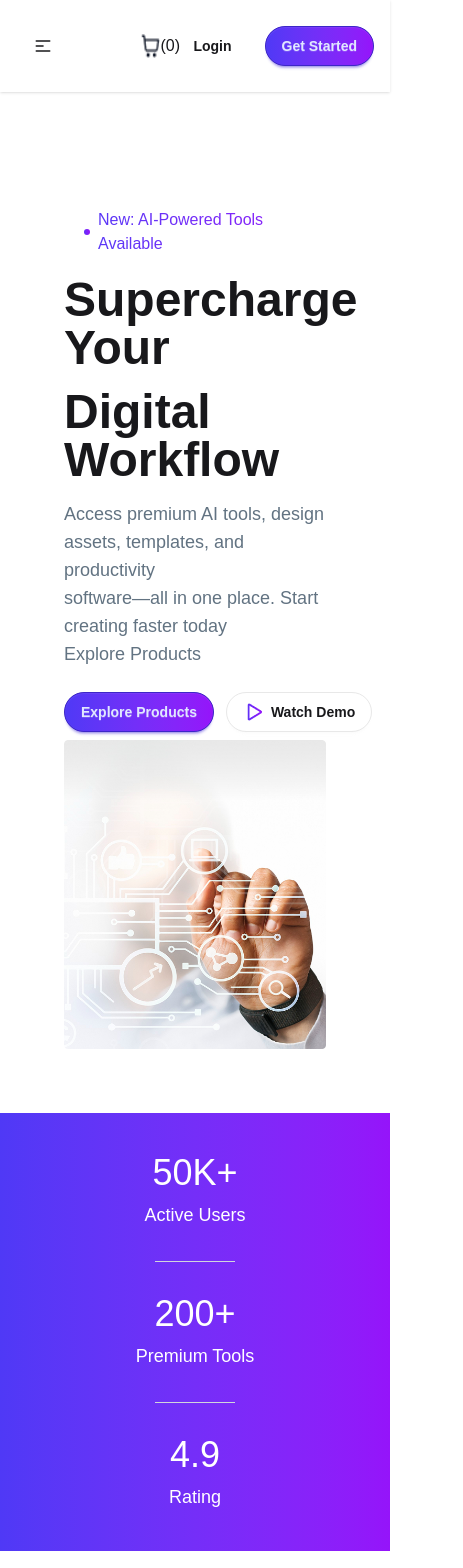
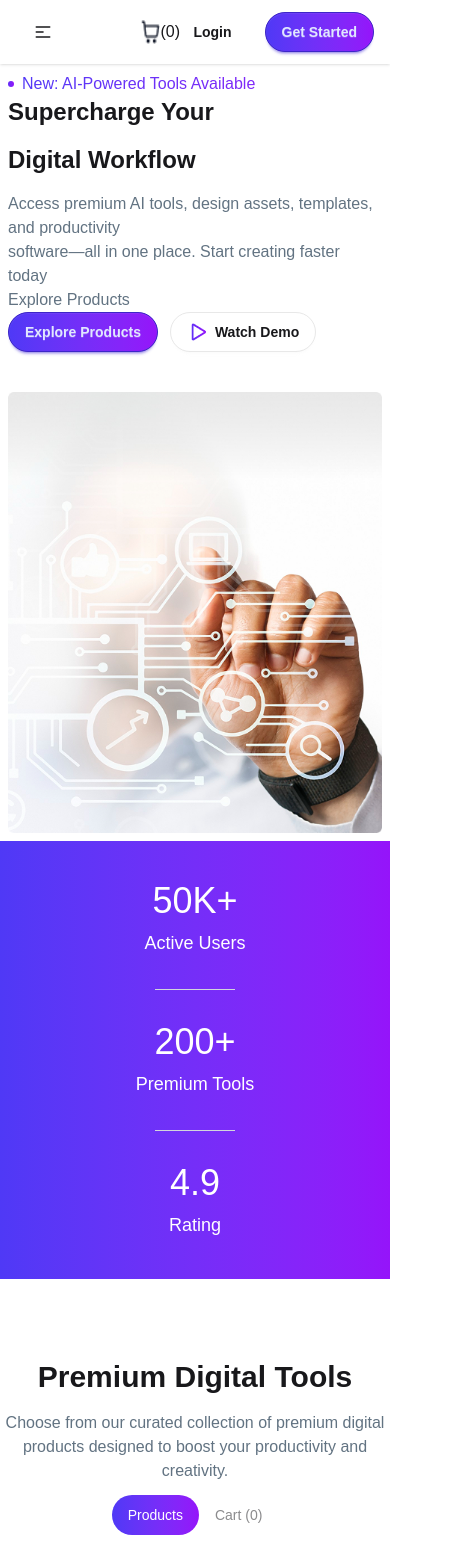
Before and after one commit to YIAHIAAHMED/assignment-06, a React (Vite) app: page / in a window 390 px wide. Shown: the top 1568 px of the page, 463 px wide, since content can reach past the window. Built offline with nearby package versions, Linux system fonts and the light colour scheme.

Commit message:
Completed Project

```diff
--- a/src/components/Banner.jsx
+++ b/src/components/Banner.jsx
@@ -5,21 +5,21 @@ import bannerImg from '../assets/banner.png'
 
 const Banner = () => {
     return (
-        <div className='w-full max-w-7xl mx-auto lg:flex md:flex sm:flex-row-1 justify-between p-16 gap-4'>
+        <div className='lg:w-7xl md:w-full w-full lg:mx-auto md:mx-auto flex flex-col md:flex-row justify-between items-center p-2 md:p-8 lg:p-16 gap-8'>
             {/* left side of Banner */}
-            <div className="">
+            <div className="w-full md:w-1/2">
                 <div className="">
-                    <h2 className='mt-8 p-5 flex items-center gap-2 text-base bg-gradient-to-r from-[#4F39F6] to-[#9514FA] bg-clip-text text-transparent'>
+                    <h2 className='lg:p-5 flex items-center gap-2 text-base bg-gradient-to-r from-[#4F39F6] to-[#9514FA] bg-clip-text text-transparent'>
                         <img src={rectangleImg} alt={rectangleImg} />
                         New: AI-Powered Tools Available
                     </h2>
 
-                    <div className="flex flex-col text-5xl font-bold gap-4 mb-4">
+                    <div className="flex flex-col lg:text-5xl md:text-3xl text-2xl font-bold gap-4 mb-4">
                         <h2>Supercharge Your </h2>
                         <h2>Digital Workflow</h2>
                     </div>
 
-                    <div className="flex flex-col text-lg text-[#627382FF] mb-6 ">
+                    <div className="flex flex-col lg:text-lg md:text-3xl text-[#627382FF] lg:mb-6 ">
                         <p>Access premium AI tools, design assets, templates, and productivity</p>
                         <p>software—all in one place. Start creating faster today</p>
                         <p>Explore Products</p>
@@ -39,8 +39,13 @@ const Banner = () => {
 
 
             {/* right side of Banner */}
-            <div className="">
-                <img src={bannerImg} alt='banner' />
+            <div className="w-full md:w-1/2 flex justify-center">
+                <img
+                    className='w-full max-w-[400px]'
+                    src={bannerImg}
+                    alt='banner'
+
+                />
             </div>
         </div>
     );
--- a/src/components/Navbar.jsx
+++ b/src/components/Navbar.jsx
@@ -4,7 +4,7 @@ import cartImg from '../assets/shopping-cart.png';
 
 const Navbar = ({isCart}) => {
     return (
-        <div className="w-full max-w-7xl mx-auto navbar bg-white h-[92px] shadow-sm px-4">
+        <div className="w-full lg:max-w-7xl mx-auto navbar bg-white lg:h-[92px] min-h-[64px] shadow-sm px-4 lg:px-4">
             {/* Start: Dropdown & Logo */}
             <div className="navbar-start">
                 <div className="dropdown">
--- a/src/components/Pricing.jsx
+++ b/src/components/Pricing.jsx
@@ -2,9 +2,9 @@ import React from 'react';
 
 const Pricing = () => {
     return (
-        <div className='max-w-7xl mx-auto h-auto bg-white py-[120px] px-6 lg:px-20'>
+        <div className='max-w-7xl mx-auto h-auto bg-white lg:py-[120px] px-6 lg:px-20'>
             <div className="flex flex-col items-center">
-                <h2 className='text-5xl'>Simple, Transparent Pricing</h2>
+                <h2 className='lg:text-5xl md:text-4xl text-3xl'>Simple, Transparent Pricing</h2>
                 <p className='text-base text-[#627382FF] pt-[16px] '>Choose the plan that fits your needs. Upgrade or downgrade anytime.</p>
             </div>
             <div className="grid grid-cols-1 md:grid-cols-2 lg:grid-cols-3  gap-6 mt-10">
--- a/src/components/Products.jsx
+++ b/src/components/Products.jsx
@@ -17,10 +17,18 @@ const Products = ({ productPromise, isCart, setIsCart }) => {
     return (
         <div className='w-full max-w-7xl mx-auto h-auto bg-white pt-20'>
             <div className="flex flex-col items-center gap-4">
-                <h2 className='text-5xl font-bold'>Premium Digital Tools</h2>
+                <h2 className='lg:text-5xl md:text-4xl text-3xl font-bold'>Premium Digital Tools</h2>
                 <div className="">
-                    <p className='text-base text-[#627382FF] '>Choose from our curated collection of premium digital products designed </p>
-                    <p className='text-base text-[#627382FF] text-center'>to boost your productivity and creativity.</p>
+
+                    <div className="hidden sm:block  text-center text-base text-[#627382FF]">
+                        <p>Choose from our curated collection of premium digital products designed</p>
+                        <p>to boost your productivity and creativity.</p>
+                    </div>
+
+
+                    <div className="block sm:hidden text-center text-base text-[#627382FF]">
+                        <p>Choose from our curated collection of premium digital products designed to boost your productivity and creativity.</p>
+                    </div>
                 </div>
 
 
@@ -42,7 +50,7 @@ const Products = ({ productPromise, isCart, setIsCart }) => {
                         name="my_tabs_1"
                         className="tab rounded-full px-4
                                   checked:bg-gradient-to-r checked:from-[#4F39F6] checked:to-[#9514FA] checked:text-white"
-                        aria-label= { `Cart (${isCart.length})`}
+                        aria-label={`Cart (${isCart.length})`}
                         onClick={() => setActiveTab('Cart')}
                     />
                 </div>
--- a/src/components/StatusSection.jsx
+++ b/src/components/StatusSection.jsx
@@ -2,7 +2,7 @@ import React from 'react';
 
 const StatusSection = () => {
     return (
-        <div className='w-full max-w-7xl min-h-[233px] bg-gradient-to-r from-[#4F39F6] to-[#9514FA] mx-auto flex flex-col md:flex-row justify-center items-center gap-8 md:gap-12 lg:gap-20 px-6 md:px-10 lg:px-20 py-10 md:py-0 text-white'>
+        <div className='w-full lg:max-w-7xl md:mx-auto sm:mx-auto md:justify-center lg:min-h-[233px] md:h-auto sm:h-auto bg-gradient-to-r from-[#4F39F6] to-[#9514FA] mx-auto flex flex-col md:flex-row justify-center items-center gap-8 md:gap-12 lg:gap-20 px-6 md:px-10 lg:px-20 py-10 md:py-0 text-white'>
 
             <div className="flex flex-col items-center gap-2 md:gap-4">
                 <h2 className='text-4xl sm:text-5xl lg:text-[60px]'>50K+</h2>
--- a/src/components/Steps.jsx
+++ b/src/components/Steps.jsx
@@ -5,14 +5,14 @@ import rocketImg from '../assets/rocket.png'
 
 const Steps = () => {
     return (
-        <div className='w-full max-w-7xl mx-auto h-[754px] bg-[#f9fafcFF] py-[120px] px-[200px] flex flex-col gap-[40px] '>
+        <div className='w-full max-w-7xl mx-auto lg:h-[754px] md:h-auto bg-[#f9fafcFF] py-[120px] lg:px-[200px] flex flex-col gap-[40px] '>
             <div className="flex flex-col items-center">
-                <h2 className='text-5xl'>Get Started in 3 Steps</h2>
+                <h2 className='lg:text-5xl md:text-4xl text-3xl'>Get Started in 3 Steps</h2>
                 <p className='text-base text-[#627382FF] pt-[16px] '>Start using premium digital tools in minutes, not hours.</p>
             </div>
             <div className="grid lg:grid-cols-3 md:grid-cols-2 gap-4">
                 {/* 01 */}
-                <div className="border border-gray-200/80 rounded-2xl  bg-white rounded-lg">
+                <div className="border border-gray-200/80  bg-white rounded-lg">
                     <div className="">
                         <div className="flex justify-end">
                             <button className='btn btn-primary w-12 h-12 rounded-full bg-gradient-to-r from-[#4F39F6] to-[#9514FA] text-right'>01 </button>
--- a/src/components/ViewPricing.jsx
+++ b/src/components/ViewPricing.jsx
@@ -2,9 +2,9 @@ import React from 'react';
 
 const ViewPricing = () => {
     return (
-        <div className='max-w-7xl mx-auto h-[480px] bg-gradient-to-r from-[#4F39F6] to-[#9514FA] text-center py-[120px] px-[200px] '>
+        <div className='w-full max-w-7xl mx-auto h-auto lg:h-auto bg-gradient-to-r from-[#4f39f6] to-[#9514fa] text-center p-6 lg:p-8'>
             <div className="text-white">
-                <h2 className='text-4xl font-bold mb-4'>Ready to Transform Your Workflow?</h2>
+                <h2 className='lg:text-4xl md:text-3xl text-2xl font-bold mb-4'>Ready to Transform Your Workflow?</h2>
                 <div className="text-base mb-10">
                     <p >Join thousands of professionals who are already using Digitools to work smarter.</p>
                     <p>Start your free trial today.</p>
```
Also changed, not shown: src/components/Footer.jsx (+9 -9 lines), src/components/README.md.
